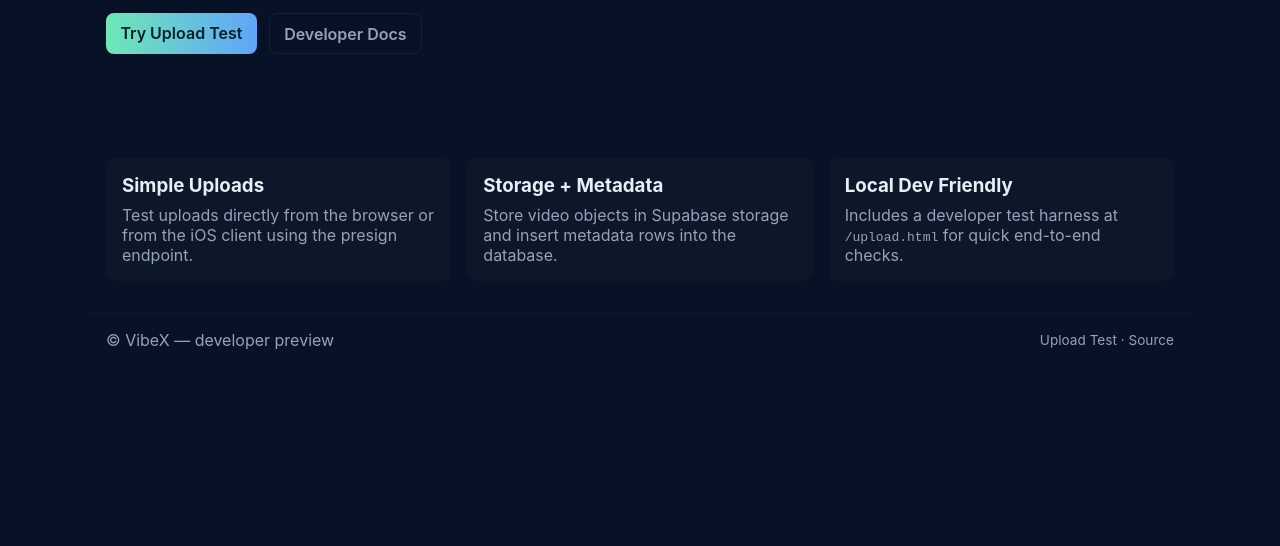
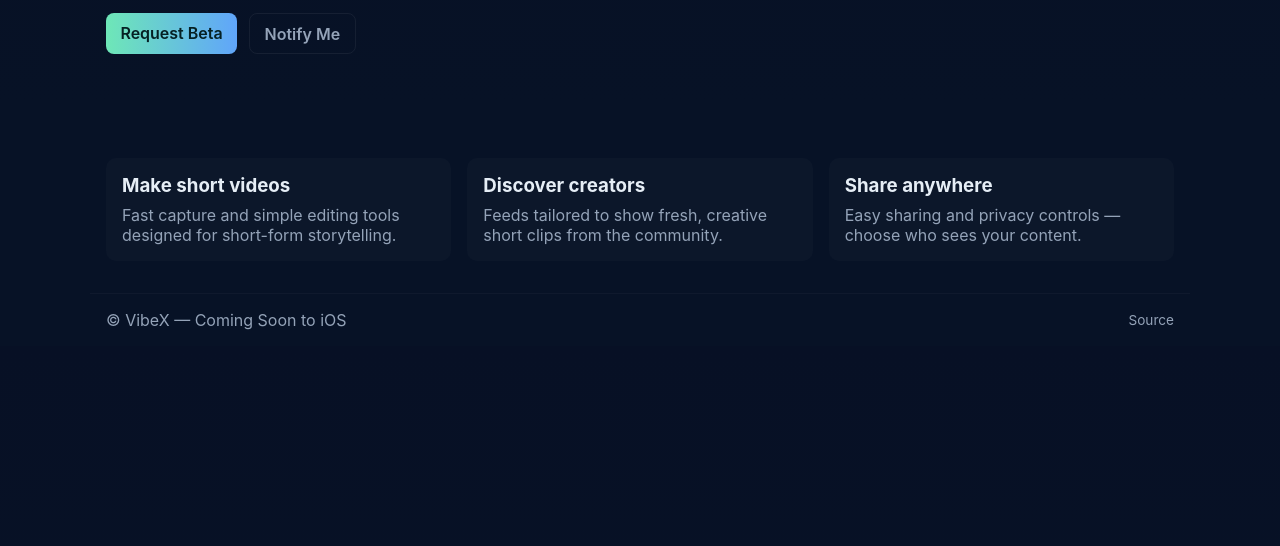
Before and after one commit to yungking20212/vibex, a website: page public/index.html in a window 1280 px wide. Shown: the part 254-800 px from the top of the page. Drawn offline with Linux system fonts and the light colour scheme.

Commit message:
feat(public): iOS download landing page — remove upload/test

```diff
--- a/public/index.html
+++ b/public/index.html
@@ -11,8 +11,7 @@
       <div class="wrap">
         <a class="brand" href="/">VibeX</a>
         <nav class="nav">
-          <a href="/upload.html">Upload Test</a>
-          <a href="https://vibex-tau.vercel.app" target="_blank" rel="noopener">Live</a>
+          <a href="https://github.com/yungking20212/vibex" target="_blank" rel="noopener">Source</a>
         </nav>
       </div>
     </header>
@@ -21,18 +20,18 @@
       <div class="wrap hero-inner">
         <div class="hero-content">
           <h1>Welcome to VibeX — Create. Share. Discover.</h1>
-          <p class="lede">Coming soon to iOS — record, edit, and share short, expressive videos. Try the Upload Test to validate storage endpoints and quick uploads.</p>
+          <p class="lede">Coming soon to iOS — record, edit, and share short, expressive videos. Sign up to join the beta and be the first to try the app.</p>
 
           <div class="cta-row">
-            <a class="btn primary" href="/upload.html">Try Upload Test</a>
-            <a class="btn ghost" href="/README.md">Developer Docs</a>
+            <a class="btn primary" href="#" onclick="location.href='mailto:beta@vibex.app?subject=VibeX%20Beta%20Request'">Request Beta</a>
+            <a class="btn ghost" href="#" onclick="alert('TestFlight link coming soon — we\'ll notify you.')">Notify Me</a>
           </div>
         </div>
 
         <div class="hero-preview">
           <div class="card">
-            <img alt="VibeX preview" src="/assets/placeholder-video.png" onerror="this.style.display='none'"/>
-            <div class="card-text">Upload, transcode, and serve public video objects.</div>
+            <img alt="VibeX mobile preview" src="/assets/phone-mockup.png" onerror="this.style.display='none'"/>
+            <div class="card-text">Coming soon on the App Store · TestFlight invitations available for early testers.</div>
           </div>
         </div>
       </div>
@@ -40,22 +39,22 @@
 
     <section class="features wrap">
       <div class="feature">
-        <h3>Simple Uploads</h3>
-        <p>Test uploads directly from the browser or from the iOS client using the presign endpoint.</p>
+        <h3>Make short videos</h3>
+        <p>Fast capture and simple editing tools designed for short-form storytelling.</p>
       </div>
       <div class="feature">
-        <h3>Storage + Metadata</h3>
-        <p>Store video objects in Supabase storage and insert metadata rows into the database.</p>
+        <h3>Discover creators</h3>
+        <p>Feeds tailored to show fresh, creative short clips from the community.</p>
       </div>
       <div class="feature">
-        <h3>Local Dev Friendly</h3>
-        <p>Includes a developer test harness at <code>/upload.html</code> for quick end-to-end checks.</p>
+        <h3>Share anywhere</h3>
+        <p>Easy sharing and privacy controls — choose who sees your content.</p>
       </div>
     </section>
 
     <footer class="site-footer wrap">
-      <div>© VibeX — developer preview</div>
-      <div class="small-links"><a href="/upload.html">Upload Test</a> · <a href="https://github.com/yungking20212/vibex" target="_blank" rel="noopener">Source</a></div>
+      <div>© VibeX — Coming Soon to iOS</div>
+      <div class="small-links"><a href="https://github.com/yungking20212/vibex" target="_blank" rel="noopener">Source</a></div>
     </footer>
   </body>
 </html>
```
